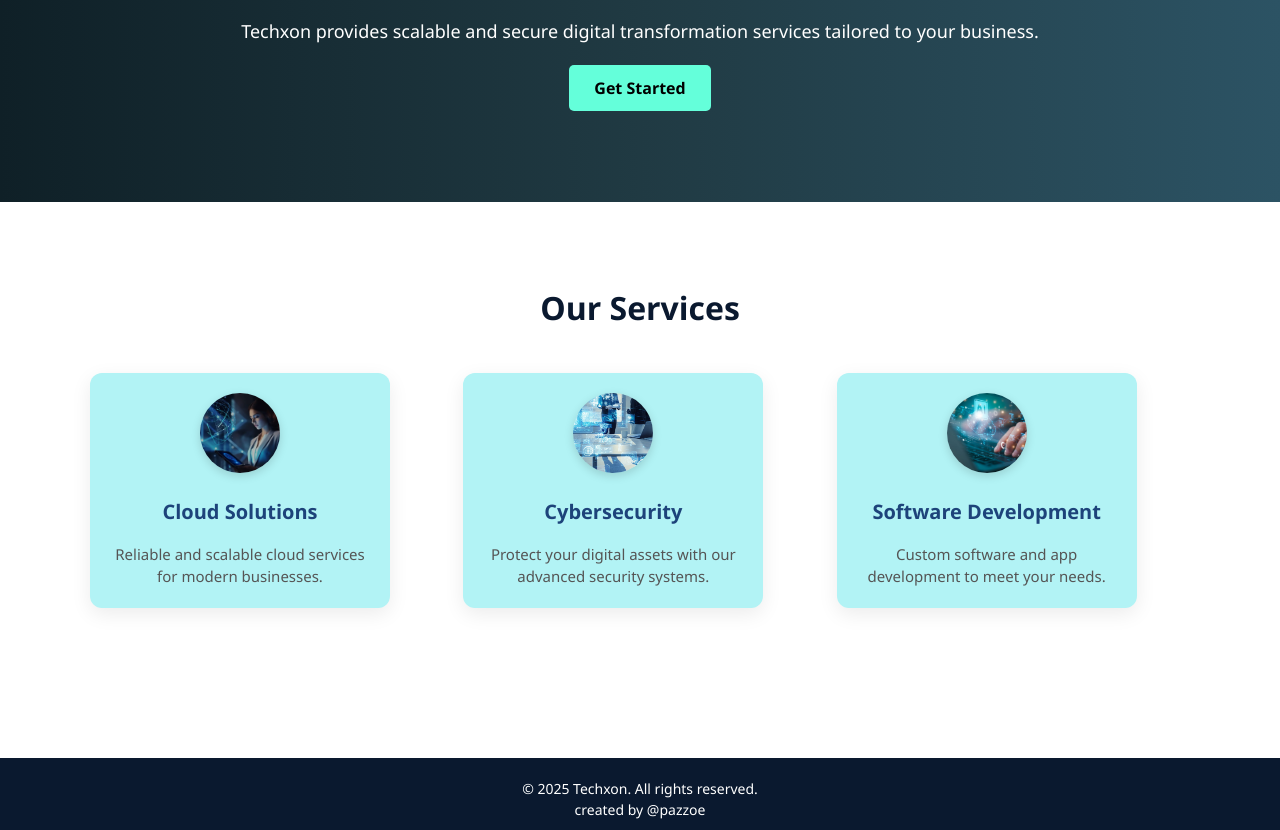
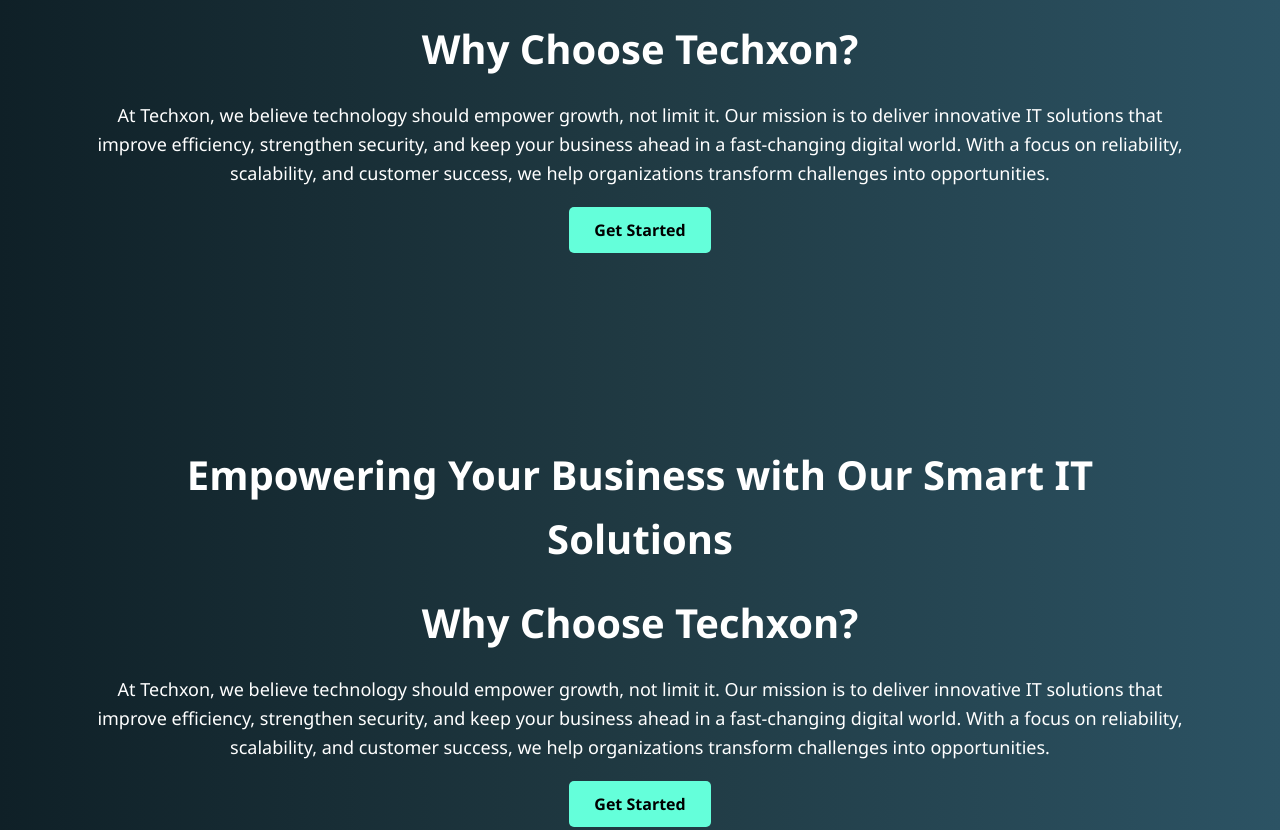
Before and after one commit to Pazzo16/my-new-it-solution-website, a plain HTML site: page index.html in a window 1280 px wide. Shown: the part 349-1179 px from the top of the page. Drawn offline with Linux system fonts and the light colour scheme.

Commit message:
Update index.html

```diff
--- a/index.html
+++ b/index.html
@@ -22,38 +22,39 @@
     </div>
   </header>
 
+
   <!-- Hero Section -->
   <section class="hero" id="home">
     <div class="container">
       <h1>Empowering Your Business with Our Smart IT Solutions</h1>
-      <p>Techxon provides scalable and secure digital transformation services tailored to your business.</p>
-      <a href="#contact" class="btn">Get Started</a>
+       <h1>Why Choose Techxon?</h1>
+      <p>
+        At Techxon, we believe technology should empower growth, not limit it.
+        Our mission is to deliver innovative IT solutions that improve efficiency, strengthen security,
+        and keep your business ahead in a fast-changing digital world.
+        With a focus on reliability, scalability, and customer success, we help organizations transform
+        challenges into opportunities.
+      </p>
+      <a href="TechxonServices.html" class="btn">Get Started</a>
     </div>
   </section>
 
-  <!-- Services Section -->
-  <section class="services" id="services">
+  <!-- Hero Section -->
+  <section class="hero" id="home">
     <div class="container">
-      <h2>Our Services</h2>
-      <div class="service-cards">
-        <div class="card">
-           <img src="tech.webp" alt="cloud solutions">
-          <h3>Cloud Solutions</h3>
-          <p>Reliable and scalable cloud services for modern businesses.</p>
-        </div>
-        <div class="card">
-           <img src="fg.jpg" alt="Cybersecurity">
-          <h3>Cybersecurity</h3>
-          <p>Protect your digital assets with our advanced security systems.</p>
-        </div>
-        <div class="card">
-           <img src=",.jpg" alt="software development">
-          <h3>Software Development</h3>
-          <p>Custom software and app development to meet your needs.</p>
-        </div>
-      </div>
+      <h1>Empowering Your Business with Our Smart IT Solutions</h1>
+       <h1>Why Choose Techxon?</h1>
+      <p>
+        At Techxon, we believe technology should empower growth, not limit it.
+        Our mission is to deliver innovative IT solutions that improve efficiency, strengthen security,
+        and keep your business ahead in a fast-changing digital world.
+        With a focus on reliability, scalability, and customer success, we help organizations transform
+        challenges into opportunities.
+      </p>
+      <a href="TechxonServices.html" class="btn">Get Started</a>
     </div>
   </section>
+
 
   <!-- Footer -->
   <footer>
```
